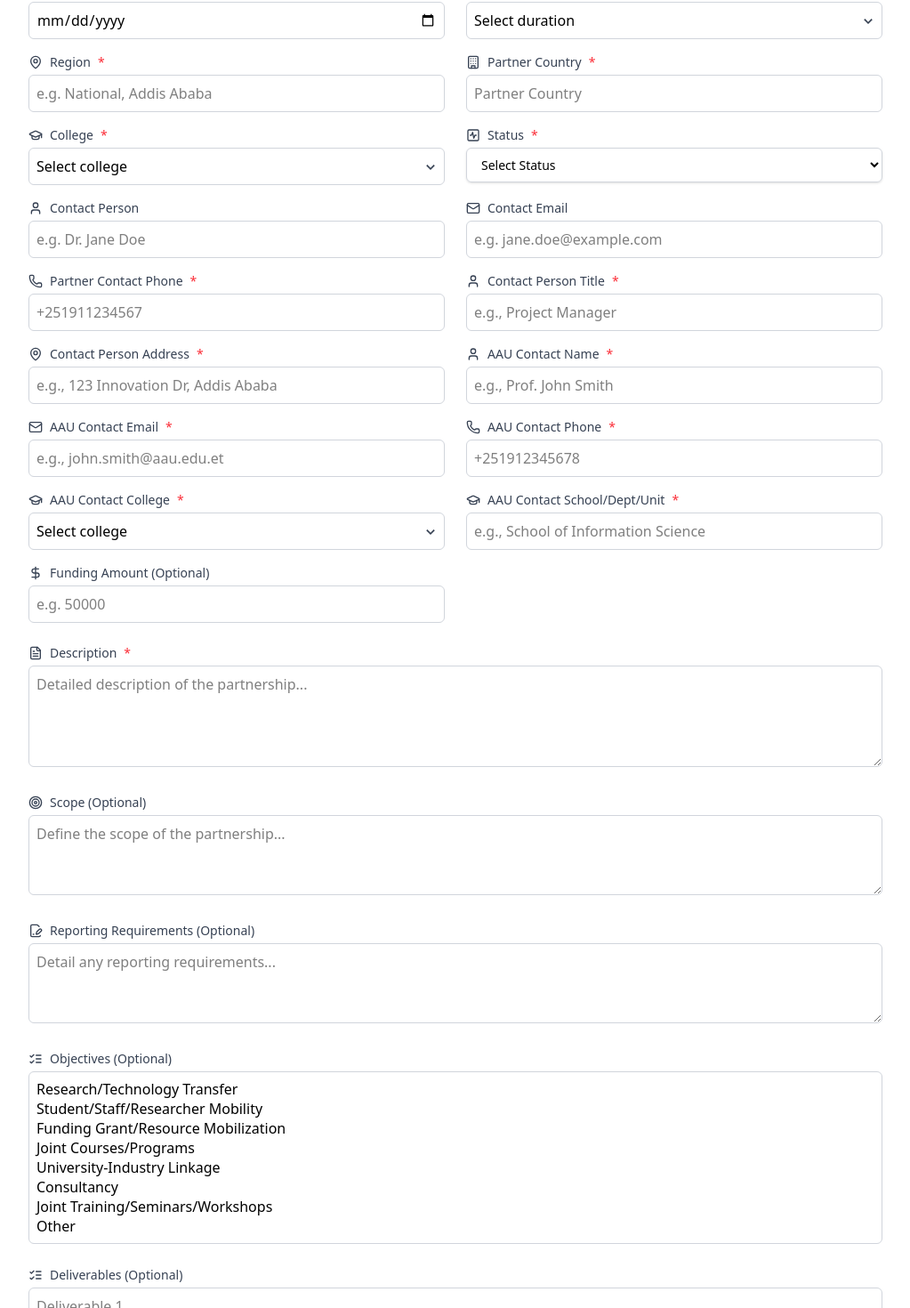
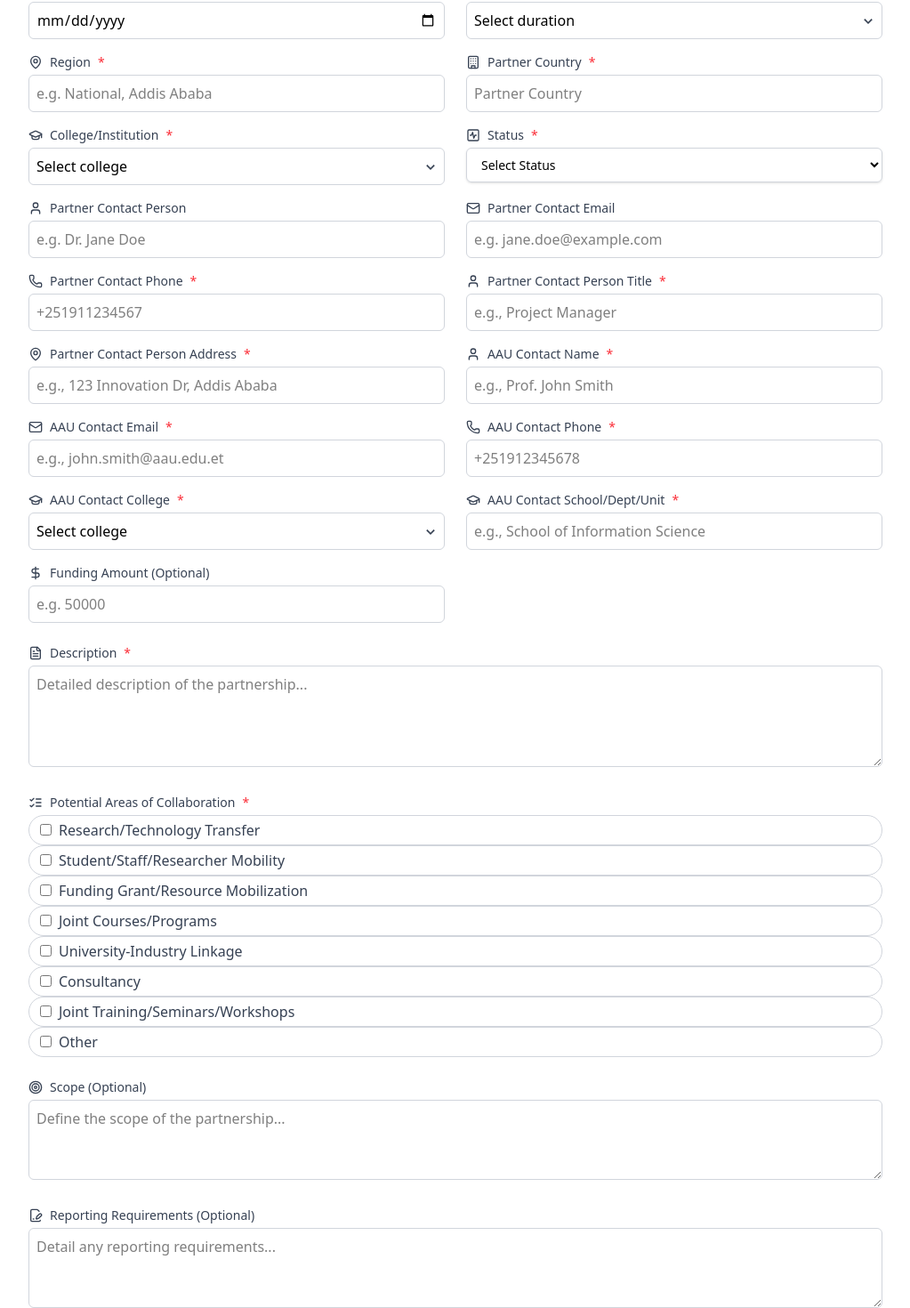
Before and after one commit to AAU-Projects12/Partnership-Management-System, a React (Vite) app in the folder Client/: page /add-partnership in a window 1280 px wide. Shown: the part 334-1804 px from the top of the page at 89% size, without its empty margins (128-1151 px from the left). Built offline with nearby package versions, Linux system fonts and the light colour scheme; sample sign-in values are in the browser's storage.

Commit message:
feat(add-partnership): update labels for clarity and add objectives section feat(dashboard): enhance pie chart rendering with no data message and tooltip customization

```diff
--- a/Client/src/pages/add-partnership.jsx
+++ b/Client/src/pages/add-partnership.jsx
@@ -534,7 +534,7 @@ function AddPartnership() {
                 >
                   <div className="flex items-center gap-2">
                     <GraduationCap size={16} />
-                    <span>College</span>
+                    <span>College/Institution</span>
                     <span className="text-red-500">*</span>
                   </div>
                 </label>
@@ -610,7 +610,7 @@ function AddPartnership() {
                 >
                   <div className="flex items-center gap-2">
                     <User size={16} />
-                    <span>Contact Person</span>
+                    <span>Partner Contact Person</span>
                   </div>
                 </label>
                 <input
@@ -640,7 +640,7 @@ function AddPartnership() {
                 >
                   <div className="flex items-center gap-2">
                     <Mail size={16} />
-                    <span>Contact Email</span>
+                    <span>Partner Contact Email</span>
                   </div>
                 </label>
                 <input
@@ -702,7 +702,7 @@ function AddPartnership() {
                 >
                   <div className="flex items-center gap-2">
                     <User size={16} />
-                    <span>Contact Person Title</span>
+                    <span>Partner Contact Person Title</span>
                     <span className="text-red-500">*</span>
                   </div>
                 </label>
@@ -734,7 +734,7 @@ function AddPartnership() {
                 >
                   <div className="flex items-center gap-2">
                     <MapPin size={16} />
-                    <span>Contact Person Address</span>
+                    <span>Partner Contact Person Address</span>
                     <span className="text-red-500">*</span>
                   </div>
                 </label>
@@ -1001,6 +1001,50 @@ function AddPartnership() {
               )}
             </div>
 
+            {/* Potential Areas of Collaboration (Objectives) */}
+            <div className="mb-6">
+              <label className="block text-sm font-medium text-gray-700 mb-1">
+                <div className="flex items-center gap-2">
+                  <ListChecks size={16} />
+                  <span>Potential Areas of Collaboration</span>
+                  <span className="text-red-500">*</span>
+                </div>
+              </label>
+              <div className="flex flex-wrap gap-2"></div>
+              {collaborationOptions.map((option) => (
+                <label
+                  key={option}
+                  className={`flex items-center px-3 py-1 rounded-full border cursor-pointer transition-colors ${
+                    formData.objectives.includes(option)
+                      ? "bg-blue-100 border-blue-500 text-blue-700"
+                      : "bg-white border-gray-300 text-gray-700"
+                  }`}
+                >
+                  <input
+                    type="checkbox"
+                    name="objectives"
+                    value={option}
+                    checked={formData.objectives.includes(option)}
+                    onChange={(e) => {
+                      const checked = e.target.checked;
+                      setFormData((prev) => ({
+                        ...prev,
+                        objectives: checked
+                          ? [...prev.objectives, option]
+                          : prev.objectives.filter((obj) => obj !== option),
+                      }));
+                      setErrors((prev) => ({ ...prev, objectives: "" }));
+                    }}
+                    className="mr-2"
+                  />
+                  {option}
+                </label>
+              ))}
+            </div>
+            {errors.objectives && (
+              <p className="text-red-500 text-xs mt-1">{errors.objectives}</p>
+            )}
+
             {/* Scope (Optional) */}
             <div className="mb-6">
               <label
@@ -1059,41 +1103,6 @@ function AddPartnership() {
               )}
             </div>
 
-            {/* Objectives (Optional) */}
-            <div className="mb-6">
-              <label className="block text-sm font-medium text-gray-700 mb-1">
-                <div className="flex items-center gap-2">
-                  <ListChecks size={16} />
-                  <span>Objectives (Optional)</span>
-                </div>
-              </label>
-              <select
-                name="objectives"
-                multiple
-                value={formData.objectives}
-                onChange={(e) =>
-                  setFormData((prev) => ({
-                    ...prev,
-                    objectives: Array.from(
-                      e.target.selectedOptions,
-                      (option) => option.value
-                    ),
-                  }))
-                }
-                className="w-full p-2 border border-gray-300 rounded-md focus:outline-none focus:ring-2 focus:ring-blue-500 transition-colors"
-                size={8}
-              >
-                {collaborationOptions.map((opt) => (
-                  <option key={opt} value={opt}>
-                    {opt}
-                  </option>
-                ))}
-              </select>
-              {errors.objectives && (
-                <p className="text-red-500 text-xs mt-1">{errors.objectives}</p>
-              )}
-            </div>
-
             {/* Deliverables (Optional) */}
             <div className="mb-6">
               <label className="block text-sm font-medium text-gray-700 mb-1">
@@ -1139,14 +1148,6 @@ function AddPartnership() {
                 </p>
               )}
             </div>
-            {/* <input
-              type="url"
-              name="mouFileUrl"
-              placeholder="Google Drive MOU Link"
-              value={formData.mouFileUrl || ''}
-              onChange={(e) => setFormData({ ...formData, mouFileUrl: e.target.value })}
-            />
-            {errors.mouFileUrl && <span className="error">{errors.mouFileUrl}</span>} */}
             <div className="bg-white shadow rounded-lg p-6">
               <h2 className="text-lg font-medium text-gray-900 mb-4">
                 Partnership Document
@@ -1173,7 +1174,7 @@ function AddPartnership() {
                   </div>
                   <p className="mt-2 text-sm text-gray-500">
                     Paste the Google Drive link to your partnership document
-                    (MOU/MOA)
+                    (MOU)
                   </p>
                 </div>
               </div>
--- a/Client/src/pages/dashboard.jsx
+++ b/Client/src/pages/dashboard.jsx
@@ -479,8 +479,31 @@ const Dashboard = () => {
                 <h2 className="text-lg font-medium text-gray-800 mb-2">
                   College Distribution
                 </h2>
-                <div className="h-40">
-                  <Pie data={pieData} options={pieOptions} />
+                <div className="h-40 flex items-center justify-center">
+                  {pieData && pieData.labels && pieData.labels.length > 0 ? (
+                    <Pie
+                      data={pieData}
+                      options={{
+                        ...pieOptions,
+                        plugins: {
+                          ...pieOptions.plugins,
+                          tooltip: {
+                            callbacks: {
+                              label: function (context) {
+                                const label = context.label || "";
+                                const value = context.parsed || 0;
+                                return `${label}: ${value}`;
+                              },
+                            },
+                          },
+                        },
+                      }}
+                    />
+                  ) : (
+                    <span className="text-gray-400 text-sm">
+                      No data available
+                    </span>
+                  )}
                 </div>
               </div>
             </div>
```
